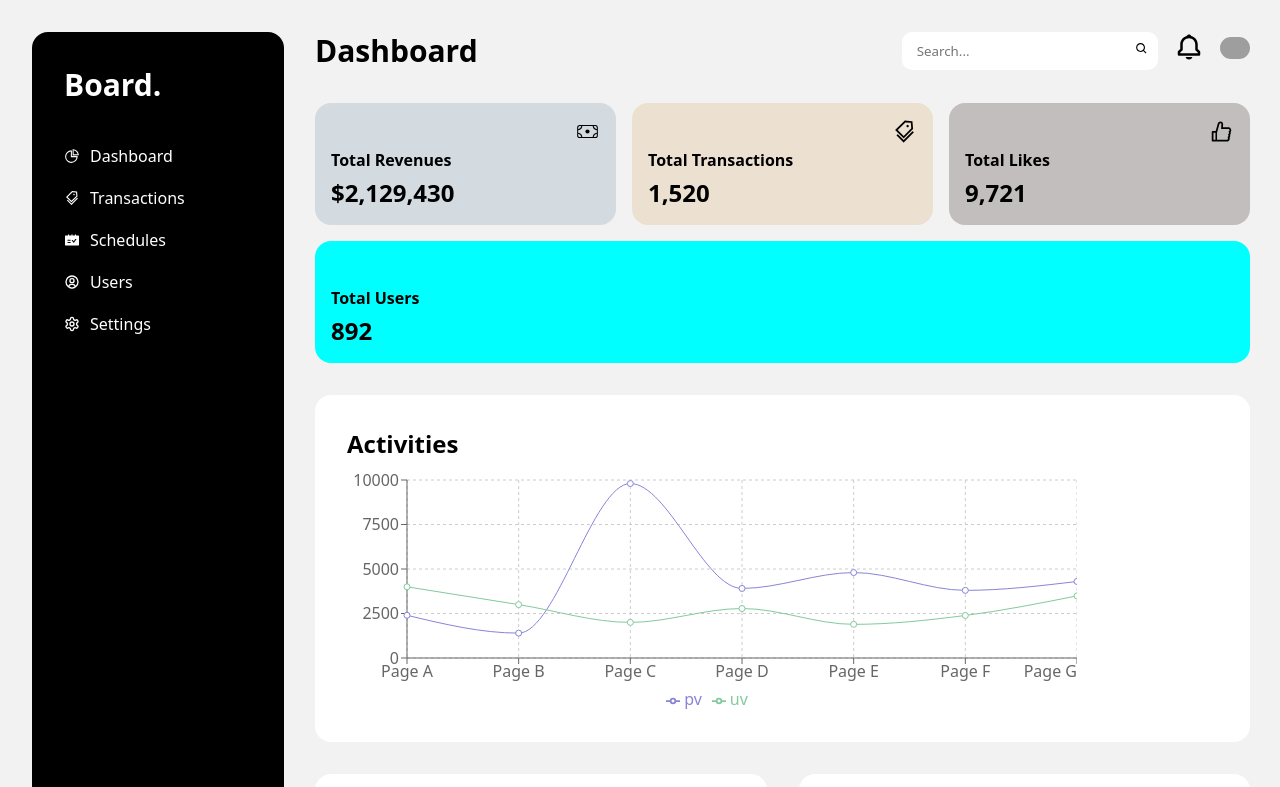
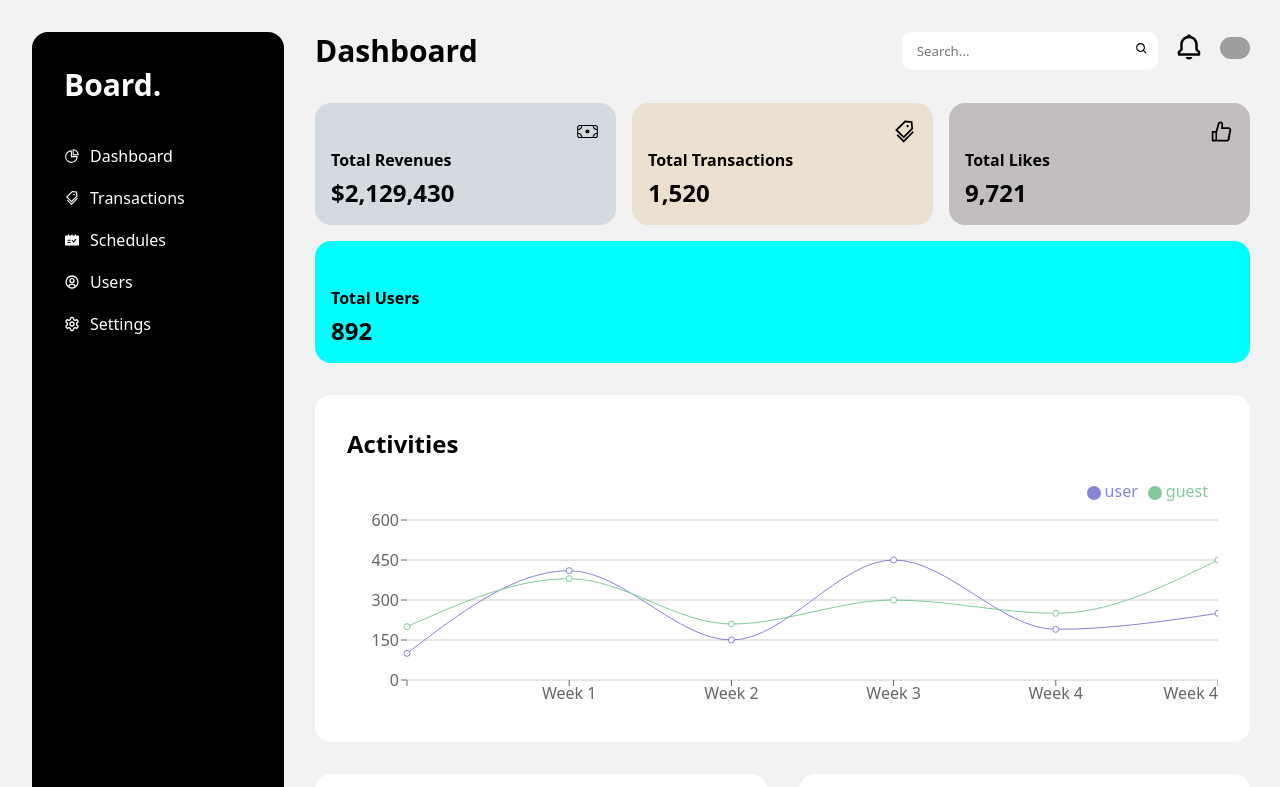
Before and after one commit to SasiSekarP/openinapp_front_end, a React (Create React App) app: page / in a window 1280 px wide. Shown: the top 787 px of the page. Built offline with nearby package versions, Linux system fonts and the light colour scheme; grey boxes are pictures that could not be loaded; some icons are missing.

Commit message:
graph work is over

```diff
--- a/src/component/graph.js
+++ b/src/component/graph.js
@@ -6,70 +6,60 @@ import {
   CartesianGrid,
   Tooltip,
   Legend,
+  ResponsiveContainer,
 } from "recharts";
 
 const Linechart = () => {
   const data = [
     {
-      name: "Page A",
-      uv: 4000,
-      pv: 2400,
-      amt: 2400,
+      name: "",
+      user: 100,
+      guest: 200,
     },
     {
-      name: "Page B",
-      uv: 3000,
-      pv: 1398,
-      amt: 2210,
+      name: "Week 1",
+      user: 410,
+      guest: 380,
     },
     {
-      name: "Page C",
-      uv: 2000,
-      pv: 9800,
-      amt: 2290,
+      name: "Week 2",
+      user: 150,
+      guest: 210,
     },
     {
-      name: "Page D",
-      uv: 2780,
-      pv: 3908,
-      amt: 2000,
+      name: "Week 3",
+      user: 450,
+      guest: 300,
     },
     {
-      name: "Page E",
-      uv: 1890,
-      pv: 4800,
-      amt: 2181,
+      name: "Week 4",
+      user: 190,
+      guest: 250,
     },
     {
-      name: "Page F",
-      uv: 2390,
-      pv: 3800,
-      amt: 2500,
-    },
-    {
-      name: "Page G",
-      uv: 3490,
-      pv: 4300,
-      amt: 2100,
+      name: "Week 4",
+      user: 250,
+      guest: 450,
     },
   ];
 
   return (
-    <LineChart
-      data={data}
-      className="grapharea"
-      width={730}
-      height={250}
-      margin={{ top: 20, right: 0, left: 0, bottom: 0 }}
-    >
-      <CartesianGrid strokeDasharray="3 3" />
-      <XAxis dataKey="name" />
-      <YAxis />
-      <Tooltip />
-      <Legend />
-      <Line type="monotone" dataKey="pv" stroke="#8884d8" />
-      <Line type="monotone" dataKey="uv" stroke="#82ca9d" />
-    </LineChart>
+    <ResponsiveContainer width={"100%"} height={250}>
+      <LineChart data={data} margin={{ top: 20, right: 0, left: 0, bottom: 0 }}>
+        <CartesianGrid strokeDasharray="none" vertical={false} />
+        <XAxis dataKey="name" axisLine={false} />
+        <YAxis axisLine={false} />
+        <Tooltip />
+        <Legend
+          verticalAlign="top"
+          align="right"
+          iconType="circle"
+          height={40}
+        />
+        <Line type="monotone" dataKey="user" stroke="#8884d8" />
+        <Line type="monotone" dataKey="guest" stroke="#82ca9d" />
+      </LineChart>
+    </ResponsiveContainer>
   );
 };
 
```
